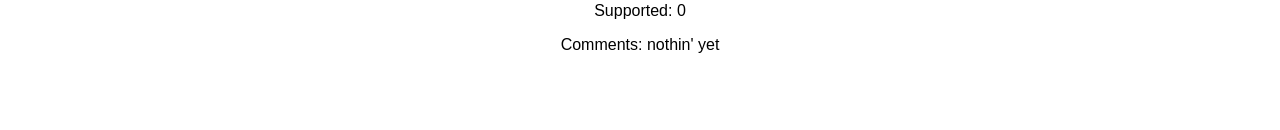
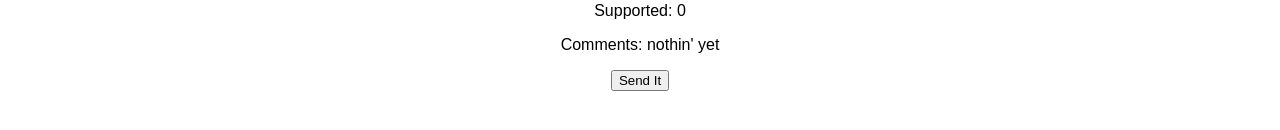
Before and after one commit to morgancostigan/weekend-challenge-5-feedback-master, a React (Create React App) app: page /#/Feedback in a window 1280 px wide. Shown: the part 288-418 px from the top of the page. Built offline with nearby package versions, Linux system fonts and the light colour scheme.

Commit message:
started feedback submission

```diff
--- a/src/components/App/App.jsx
+++ b/src/components/App/App.jsx
@@ -17,6 +17,8 @@ class App extends Component {
   componentDidMount(){
 
   }//end componentDidMount
+
+  sendFeedbackToDB
 
   render() {
     return (
--- a/src/components/Feedback/Feedback.jsx
+++ b/src/components/Feedback/Feedback.jsx
@@ -15,11 +15,11 @@ class Feedback extends Component {
                 <p>Understanding: {this.props.reduxStore.feedbackList.page2}</p>
                 <p>Supported: {this.props.reduxStore.feedbackList.page3}</p>
                 <p>Comments: {this.props.reduxStore.feedbackList.page4}</p>
+                <button>Send It</button>
             </div>
         )
     }
 }
-
 
 const mapStateToProps = (reduxStore) => {
     return {
```
